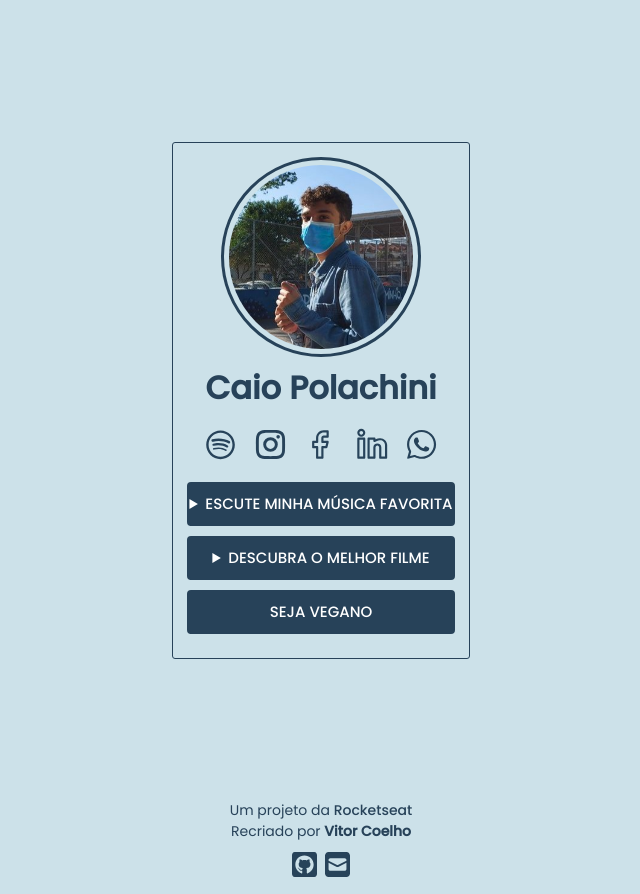
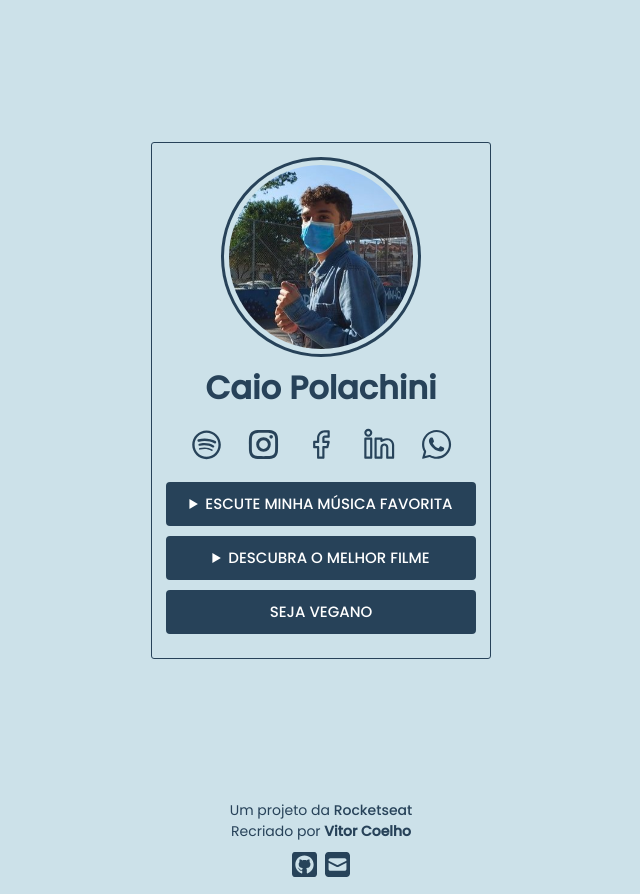
Before and after one commit to arkby/caio-social-tree, a plain HTML site: page index.html in a window 1280 px wide. Shown: the whole page, without its empty margins (319-959 px from the left). Drawn offline with Linux system fonts and the light colour scheme.

Commit message:
Update style.css

```diff
--- a/assets/css/style.css
+++ b/assets/css/style.css
@@ -42,7 +42,7 @@ main {
     display: -ms-flexbox;
     display: flex;
     min-height: 100vh;
-    max-width: 340px;
+    width: 340px;
 }
 
 .container {
@@ -164,7 +164,6 @@ footer {
 @media (max-width: 575.98px) {
     .container {
         border: none;
-        width: 100vw;
     }
 
     .link-box {
```
